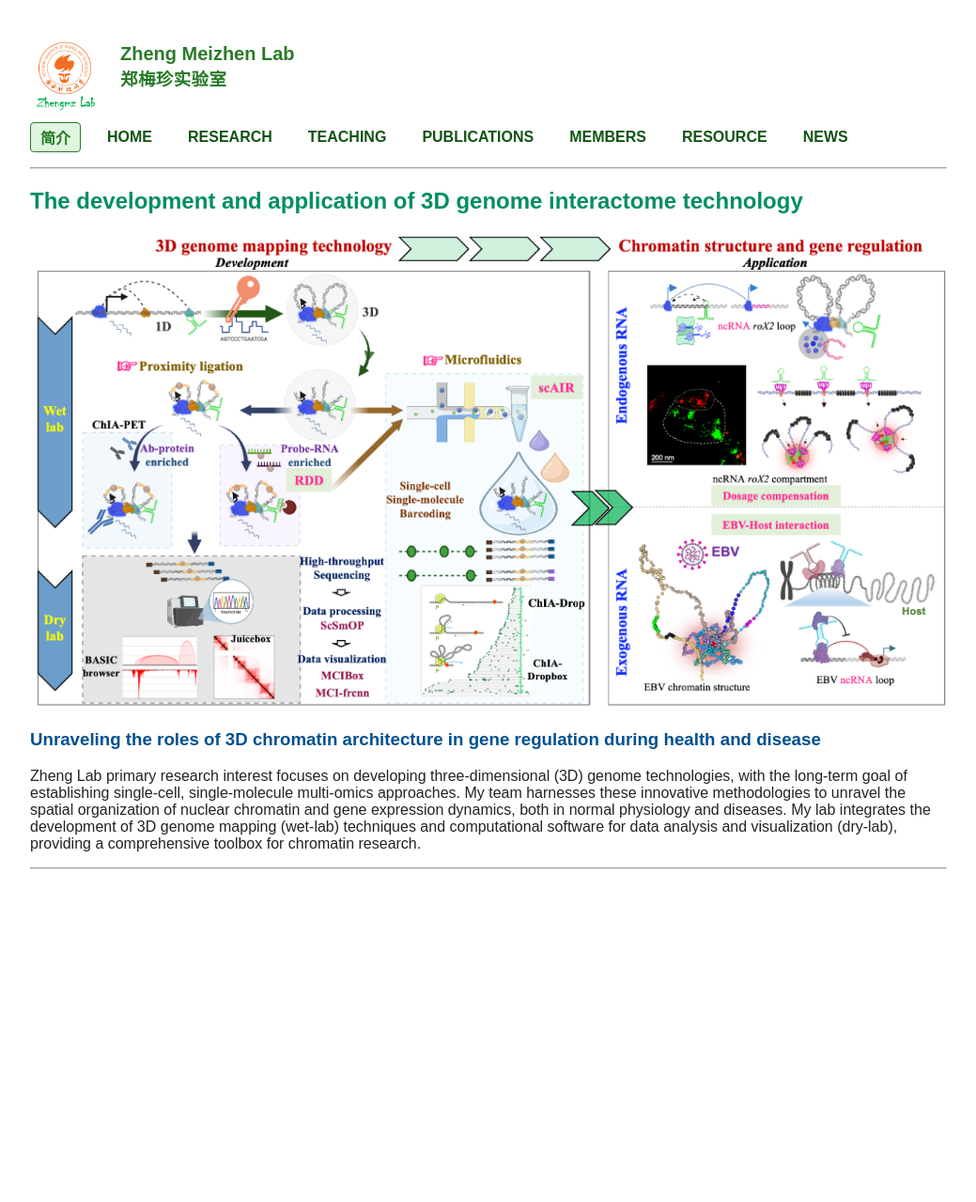
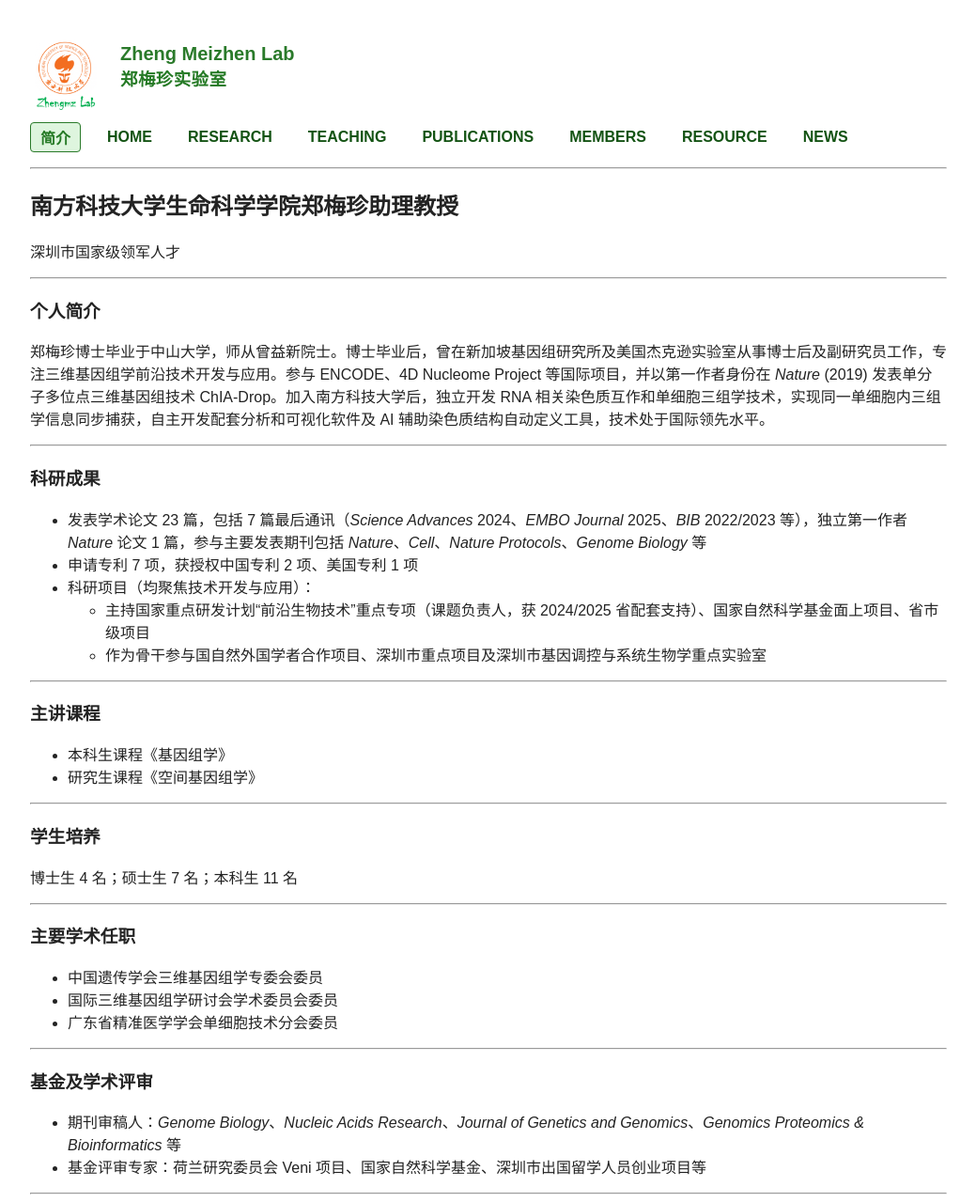
Before and after one commit to ZhengmzLab/zhengmzlab.github.io, a Jekyll site: the page built from index.md, in a window 1280 px wide. Shown: the whole page at 94% size, without its empty margins (120-1159 px from the left). Built offline with Jekyll 4.4.1, drawn with Linux system fonts in a browser that asks for light colours; comment, search, counter and statistics services are not loaded; before the commit the page ends 933 px from its top, so only the background shows below that.

Commit message:
Revise index.md for personal and research details
Updated the content and structure of the index page to include a personal introduction, research achievements, courses taught, student mentorship, academic positions, and funding review activities.

```diff
--- a/index.md
+++ b/index.md
@@ -1,13 +1,51 @@
 ---
 layout: default
-title: HOME
+title: 简介
 ---
 
+## 南方科技大学生命科学学院郑梅珍助理教授
+深圳市国家级领军人才
 
-## <span style="color:#008f5e; font-weight:bold;">The development and application of 3D genome interactome technology</span>
+---
 
-<img src="home-1.png" style="max-width: 100%; height: auto;" alt="image" />
+### 个人简介
 
-### <span style="color:#00508f; font-weight:bold;">Unraveling the roles of 3D chromatin architecture in gene regulation during health and disease</span>
+郑梅珍博士毕业于中山大学，师从曾益新院士。博士毕业后，曾在新加坡基因组研究所及美国杰克逊实验室从事博士后及副研究员工作，专注三维基因组学前沿技术开发与应用。参与 ENCODE、4D Nucleome Project 等国际项目，并以第一作者身份在 *Nature* (2019) 发表单分子多位点三维基因组技术 ChIA-Drop。加入南方科技大学后，独立开发 RNA 相关染色质互作和单细胞三组学技术，实现同一单细胞内三组学信息同步捕获，自主开发配套分析和可视化软件及 AI 辅助染色质结构自动定义工具，技术处于国际领先水平。
 
-Zheng Lab primary research interest focuses on developing three-dimensional (3D) genome technologies, with the long-term goal of establishing single-cell, single-molecule multi-omics approaches. My team harnesses these innovative methodologies to unravel the spatial organization of nuclear chromatin and gene expression dynamics, both in normal physiology and diseases. My lab integrates the development of 3D genome mapping (wet-lab) techniques and computational software for data analysis and visualization (dry-lab), providing a comprehensive toolbox for chromatin research.
+---
+
+### 科研成果
+
+- 发表学术论文 23 篇，包括 7 篇最后通讯（*Science Advances* 2024、*EMBO Journal* 2025、*BIB* 2022/2023 等），独立第一作者 *Nature* 论文 1 篇，参与主要发表期刊包括 *Nature*、*Cell*、*Nature Protocols*、*Genome Biology* 等
+- 申请专利 7 项，获授权中国专利 2 项、美国专利 1 项
+- 科研项目（均聚焦技术开发与应用）：
+    - 主持国家重点研发计划“前沿生物技术”重点专项（课题负责人，获 2024/2025 省配套支持）、国家自然科学基金面上项目、省市级项目
+    - 作为骨干参与国自然外国学者合作项目、深圳市重点项目及深圳市基因调控与系统生物学重点实验室
+
+---
+
+### 主讲课程
+
+- 本科生课程《基因组学》
+- 研究生课程《空间基因组学》
+
+---
+
+### 学生培养
+
+博士生 4 名；硕士生 7 名；本科生 11 名
+
+---
+
+### 主要学术任职
+
+- 中国遗传学会三维基因组学专委会委员
+- 国际三维基因组学研讨会学术委员会委员
+- 广东省精准医学学会单细胞技术分会委员
+
+---
+
+### 基金及学术评审
+
+- 期刊审稿人：*Genome Biology*、*Nucleic Acids Research*、*Journal of Genetics and Genomics*、*Genomics Proteomics & Bioinformatics* 等
+- 基金评审专家：荷兰研究委员会 Veni 项目、国家自然科学基金、深圳市出国留学人员创业项目等
```
